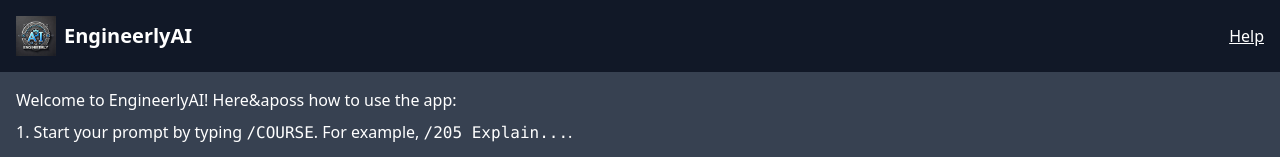
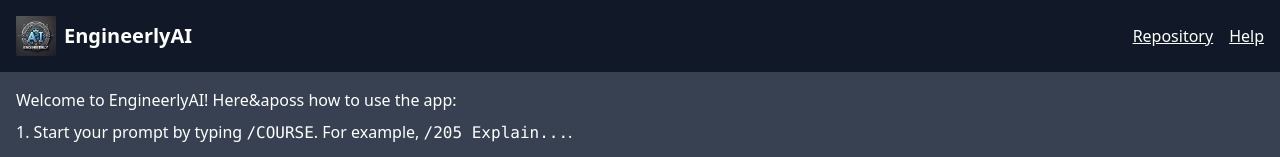
Before and after one commit to UmairK5669/EngineerlyAI, a Next.js app in the folder frontend/: page / in a window 1280 px wide. Shown: the top 157 px of the page. Built offline with nearby package versions, Linux system fonts and the light colour scheme; no server answers.

Commit message:
modifying header to include link to repository

```diff
--- a/frontend/app/components/Header.tsx
+++ b/frontend/app/components/Header.tsx
@@ -14,12 +14,22 @@
                 <h1 className="text-xl font-bold">EngineerlyAI</h1>
             </div>
             {/* Help Link */}
+            <div className="space-x-4">
+                <a
+                    href="https://github.com/UmairK5669/EngineerlyAI"
+                    className="underline hover:no-underline"
+                    target="_blank"
+                    rel="noopener noreferrer"
+                >
+                    Repository
+                </a>
                 <a
                     href={`/${link}`}
                     className="underline hover:no-underline"
                 >
                     {linkText}
                 </a>
+            </div>
         </header>
     );
 };
```
Lines whose indentation alone changed are shown as unchanged.
